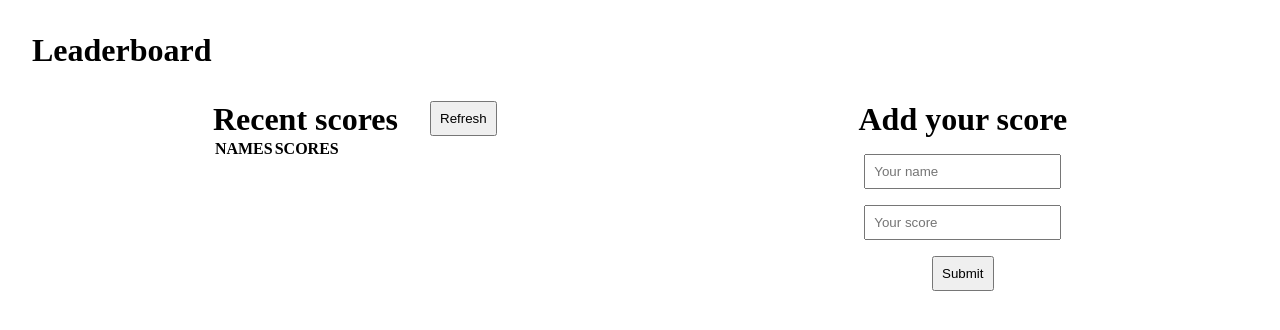
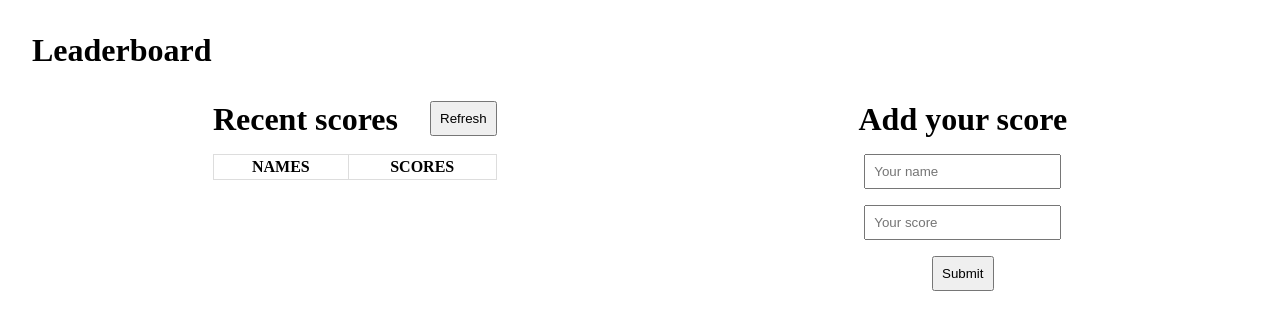
Before and after one commit to Rachelwebdev/Leaderboard-project, a website built with webpack: page src/index.html in a window 1280 px wide. Built offline with nearby package versions, Linux system fonts and the light colour scheme; no server answers.

```diff
--- a/src/style.css
+++ b/src/style.css
@@ -30,18 +30,20 @@
   margin-right: 2rem;
 }
 
-ul {
-  border: 2px solid black;
+table {
   margin-top: 1rem;
+  border-collapse: collapse;
+  width: 100%;
 }
 
-.names-score-list-container li {
-  list-style-type: none;
-  margin-bottom: 0.5rem;
+td,
+th {
+  border: 1px solid rgb(221, 221, 221);
+  padding: 0.2rem;
 }
 
-.names-score-list-container li:nth-child(even) {
-  background-color: rgb(206, 206, 201);
+tr:nth-child(even) {
+  background-color: rgb(221, 221, 221);
 }
 
 form {
```
